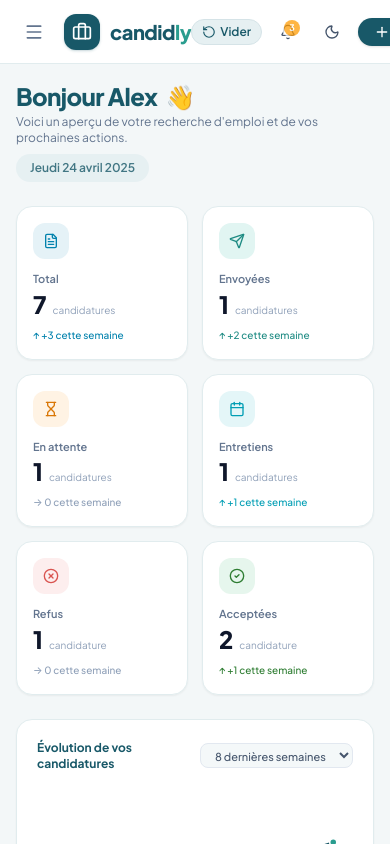
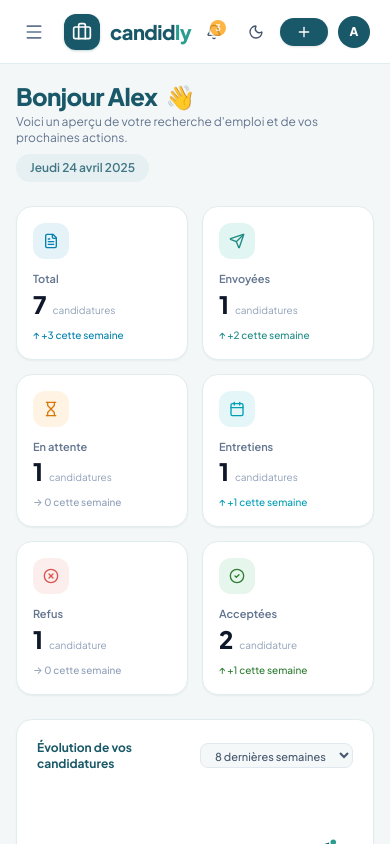
Before and after one commit to OTabara/candidly, a React (Vite) app: page / in a window 390 px wide. Built offline with nearby package versions, Linux system fonts and the light colour scheme.

Commit message:
fix: suppression du bouton vider la démo de la navbar pour libérer l'espace mobile

```diff
--- a/src/components/Navbar.tsx
+++ b/src/components/Navbar.tsx
@@ -4,7 +4,6 @@ import {
   Plus,
   Moon,
   Sun,
-  RotateCcw,
   Menu,
   Search,
   Bell,
@@ -165,7 +164,7 @@ export const Navbar: React.FC<NavbarProps> = ({ onToggleMobileSidebar }) => {
       </div>
 
       {/* Right Actions */}
-      <div className="flex items-center gap-2 sm:gap-3">
+      <div className="flex items-center gap-1.5 sm:gap-3 shrink-0">
         {/* Hidden File Input for Import */}
         <input
           type="file"
@@ -174,27 +173,6 @@ export const Navbar: React.FC<NavbarProps> = ({ onToggleMobileSidebar }) => {
           accept=".json"
           className="hidden"
         />
-
-        {/* Clear Demo Button - Visible on Mobile & Desktop */}
-        <button
-          type="button"
-          onClick={() => {
-            if (
-              window.confirm(
-                'Voulez-vous vider les candidatures de démonstration et commencer votre vrai suivi ?'
-              )
-            ) {
-              clearAllApplications();
-              setEditingApplication(null);
-            }
-          }}
-          title="Réinitialiser l'espace et commencer mon vrai suivi"
-          className="flex items-center gap-1 sm:gap-1.5 rounded-full border border-[#D5E3E7] bg-[#E6F0F2] px-2.5 py-1 sm:px-3 sm:py-1.5 text-xs font-semibold text-[#185868] transition-colors hover:bg-[#D4E5E9] dark:border-slate-700 dark:bg-slate-800 dark:text-slate-200 shrink-0"
-        >
-          <RotateCcw className="h-3.5 w-3.5 shrink-0" />
-          <span className="hidden xs:inline sm:inline">Vider la démo</span>
-          <span className="xs:hidden sm:hidden">Vider</span>
-        </button>
 
         {/* Export / Import Data Buttons */}
         <button
```
